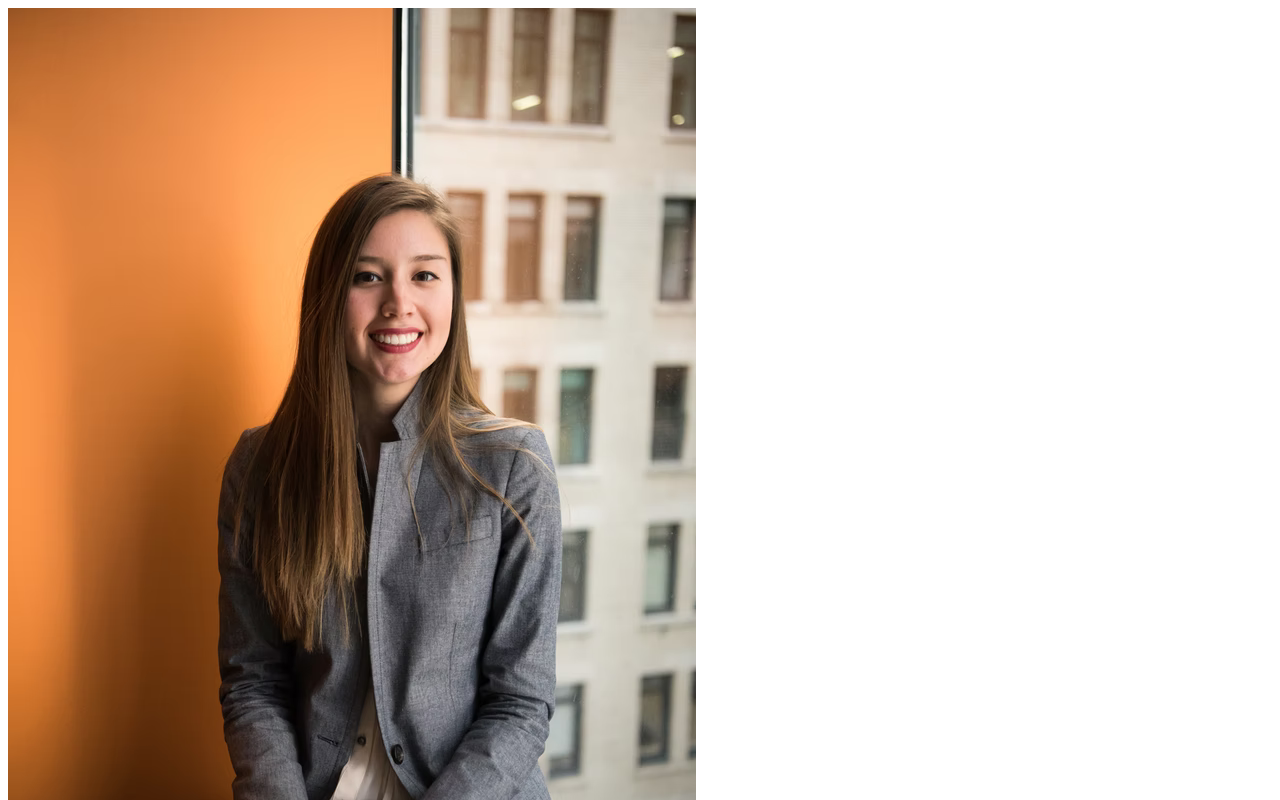
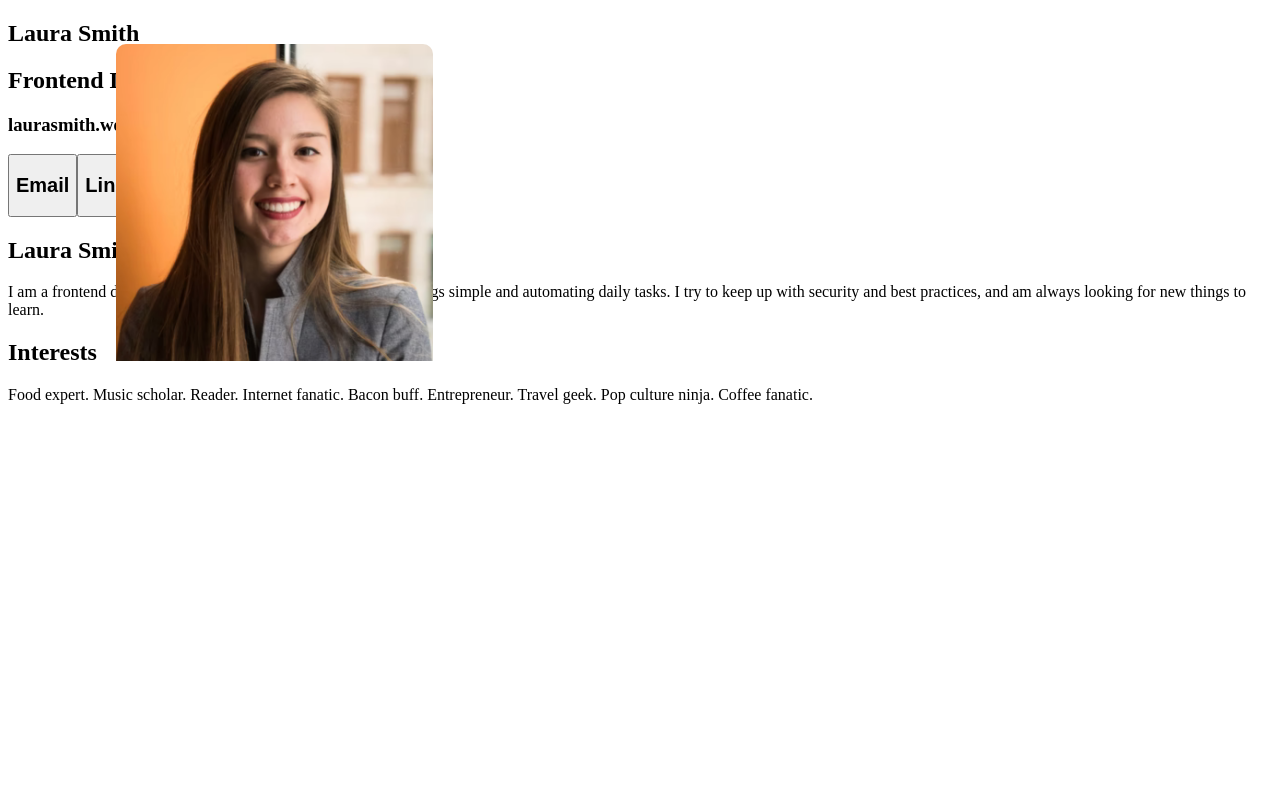
Before and after one commit to pedrlse/React-Course-Project, a React (Create React App) app: page / in a window 1280 px wide. Shown: the top 800 px of the page. Built offline with nearby package versions, Linux system fonts and the light colour scheme.

Commit message:
5.2. cropped image and changed style

```diff
--- a/src/components/Navbar.js
+++ b/src/components/Navbar.js
@@ -1,11 +1,12 @@
 import React from "react"
 import img from "../image.png"
+import "../index.css"
 
 export default
 function Header() {
     return(
         <nav>
-            <img src= {img}/>
+            <img src= {img} className= "nav--image"/>
             <h1>Laura Smith</h1>
             <h2>Frontend Developer</h2>
             <h3>laurasmith.website</h3>
--- a/src/index.css
+++ b/src/index.css
@@ -0,0 +1,8 @@
+.nav--image {
+    position: absolute;
+    width: 317px;
+    height: 317px;
+    left: 116px;
+    top: 44px;
+    border-radius: 10px 10px 0px 0px;
+}
```
Also changed, not shown: src/image.png.
